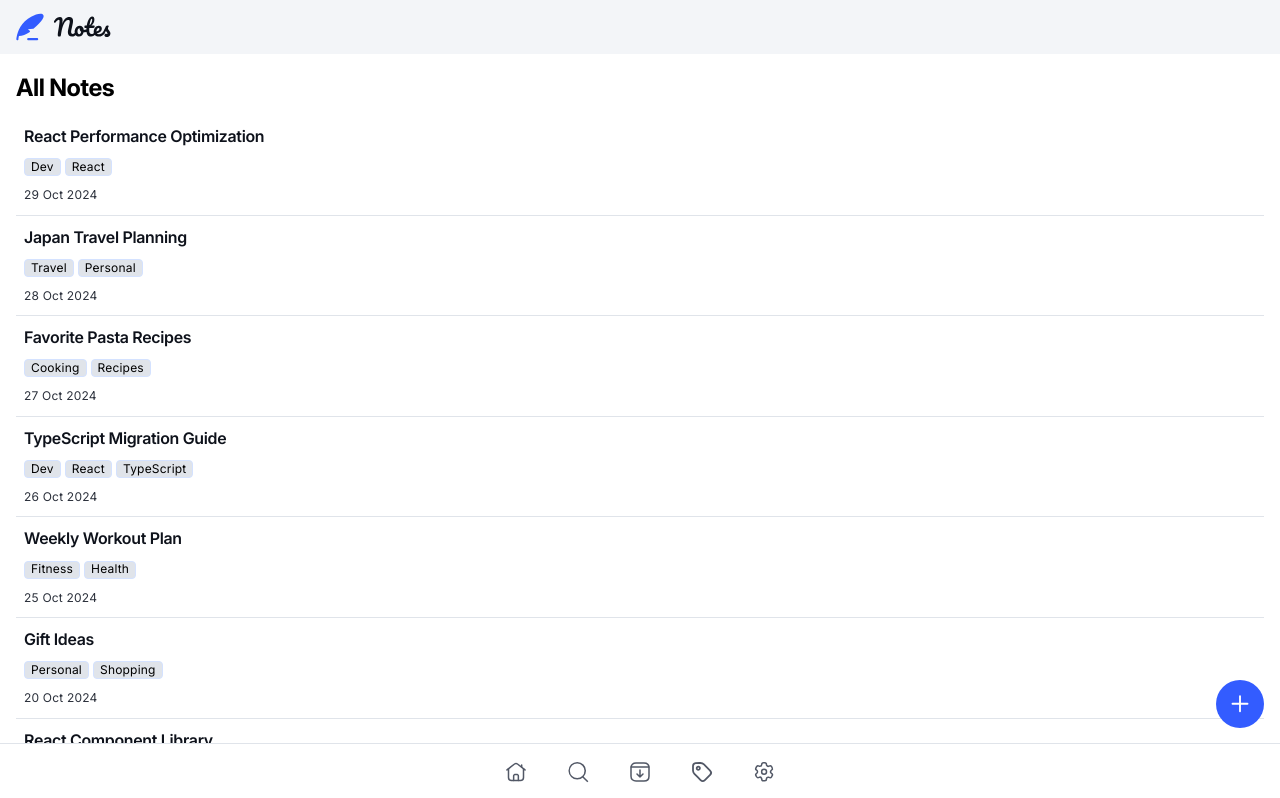
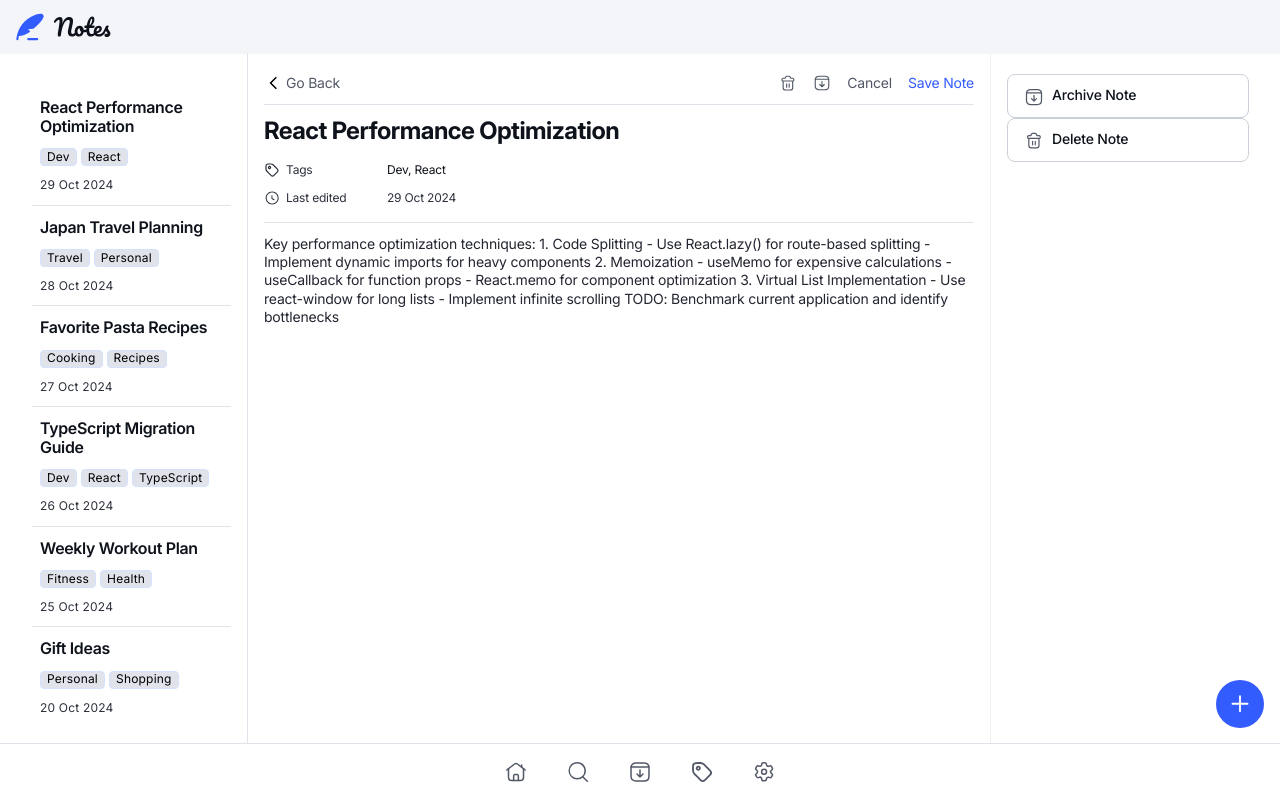
Before and after one commit to JyrexRonaldo/note-taking-web-app, a React (Vite) app in the folder frontend/: page / in a window 1280 px wide. Shown: the top 798 px of the page. Built offline with nearby package versions, Linux system fonts and the light colour scheme.

Commit message:
Make all notes page responsive

```diff
--- a/frontend/src/components/AllNotes/AllNotes.tsx
+++ b/frontend/src/components/AllNotes/AllNotes.tsx
@@ -2,8 +2,11 @@ import NoteTab from "../NoteTab/NoteTab";
 import data from "../../data";
 import NewNoteButton from "../NewNoteButton/NewNoteButton";
 import { Fragment } from "react/jsx-runtime";
+import NotePage from "../NotePage/NotePage";
+import { useTheme } from "../../store";
 
 function AllNotes() {
+  const theme = useTheme();
   const allNotes: { title: string; tags: string[]; lastEdited: string }[] = [];
   data.notes.forEach((note) => {
     allNotes.push({
@@ -29,15 +32,64 @@ function AllNotes() {
     );
   });
 
+  let isDark;
+  if (theme === "light") {
+    isDark = false;
+  } else if (theme === "dark") {
+    isDark = true;
+  } else {
+    isDark = window.matchMedia("(prefers-color-scheme: dark)").matches;
+  }
+
+  const archiveIconUrl = isDark
+    ? "/images/icon-archive-modal-dark.svg"
+    : "/images/icon-archive.svg";
+
+  const deleteIconUrl = isDark
+    ? "/images/icon-delete-modal-dark.svg"
+    : "/images/icon-delete.svg";
+
   return (
-    <div className="flex flex-col gap-[16px] px-[16px] pt-[20px]">
-      <p className="h-[29px] w-[343px] font-inter text-[24px]/[120%] font-bold tracking-[-0.5px] dark:text-white">
-        All Notes
-      </p>
-
-      <div className="flex flex-col gap-[4px]">{noteitemsArray}</div>
-      <NewNoteButton />
-    </div>
+    <>
+      <div className="gap-[16px] px-[16px] py-[20px] max-lg:flex-col sm:max-lg:px-[32px] sm:max-lg:py-[24px] lg:hidden">
+        <p className="h-[29px] font-inter text-[24px]/[120%] font-bold tracking-[-0.5px] dark:text-white">
+          All Notes
+        </p>
+        <div className="flex flex-col gap-[4px]">{noteitemsArray}</div>
+        <div className="fixed right-[16px] bottom-[72px] sm:max-lg:right-[35px] sm:max-lg:bottom-[104px]">
+          <NewNoteButton />
+        </div>
+      </div>
+      <div className="h-full max-lg:hidden">
+        <div className="flex h-full pr-[32px]">
+          <div className="flex flex-col gap-[16px] border-r border-r-[#E0E4EA] py-[20px] pr-[16px] pl-[32px] max-lg:hidden dark:border-r-[#232530]">
+            <div className="w-min">
+              <NewNoteButton />
+            </div>
+            <div className="flex h-[200px] grow scrollbar-none flex-col gap-[4px] overflow-scroll">
+              {noteitemsArray}
+            </div>
+          </div>
+          <div className="grow">
+            <NotePage />
+          </div>
+          <div className="w-[258px] shrink-0 border-l border-l-[#F0F0F0] py-[20px] pr-[0px] pl-[16px] *:flex *:h-[44px] *:w-[242px] *:gap-[8px] *:rounded-[8px] *:border *:border-[#CACFD8] *:px-[16px] *:py-[12px] dark:border-l-[#232530] *:dark:border-[#525866] **:dark:text-white">
+            <button type="button">
+              <img className="size-[20px]" src={archiveIconUrl} alt="" />
+              <p className="font-inter text-[14px]/[120%] font-medium tracking-[-0.2px] text-[#0E121B]">
+                Archive Note
+              </p>
+            </button>
+            <button>
+              <img className="size-[20px]" src={deleteIconUrl} alt="" />
+              <p className="font-inter text-[14px]/[120%] font-medium tracking-[-0.2px] text-[#0E121B]">
+                Delete Note
+              </p>
+            </button>
+          </div>
+        </div>
+      </div>
+    </>
   );
 }
 
```
